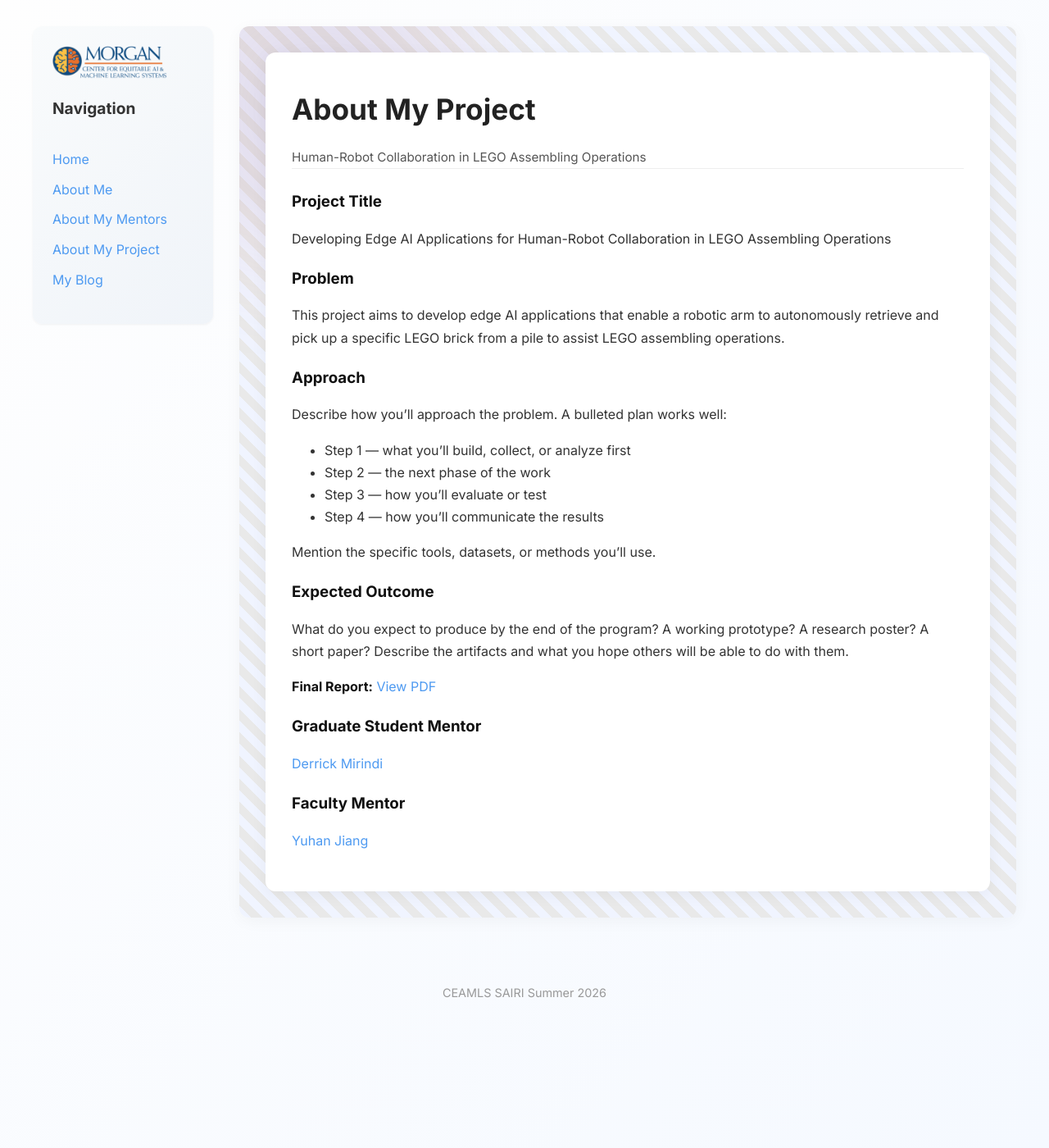
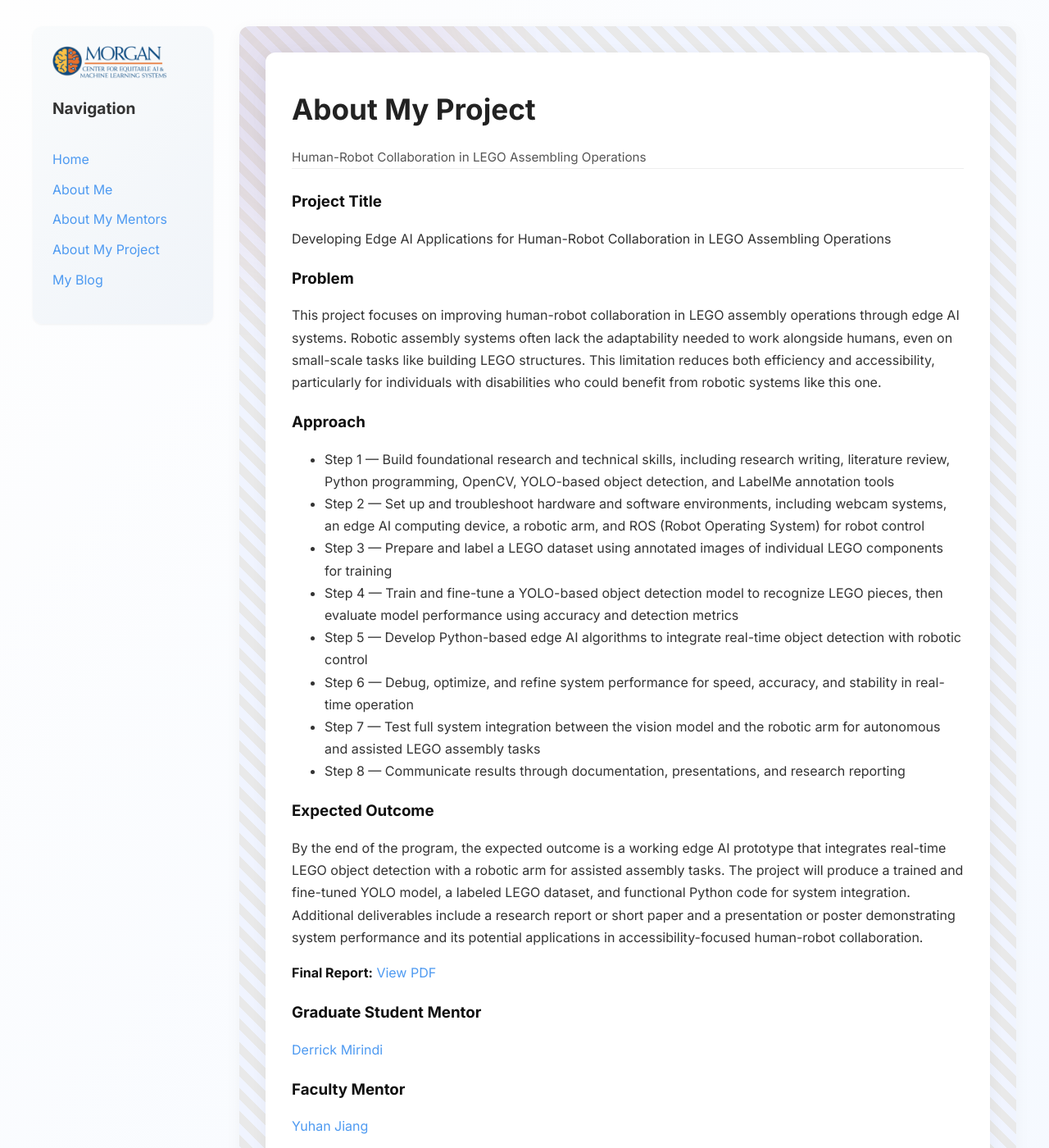
Before and after one commit to abdulahi-banji/abdulahi-banjiceamls26.github.io, a Jekyll site: the page built from pages/about-my-project.md, in a window 1280 px wide and 1400 px high. Shown: the whole window at 82% size. Built offline with Jekyll 4.4.1, drawn with Linux system fonts in a browser that asks for light colours.

Commit message:
Abdout my project draft

```diff
--- a/pages/about-my-project.md
+++ b/pages/about-my-project.md
@@ -7,24 +7,40 @@ subtitle: Human-Robot Collaboration in LEGO Assembling Operations
 project_title: "Developing Edge AI Applications for Human-Robot Collaboration in LEGO Assembling Operations"
 
 problem: |
-  This project aims to develop edge AI applications that enable a robotic arm to autonomously
-  retrieve and pick up a specific LEGO brick from a pile to assist LEGO assembling operations.
-
+  This project focuses on improving human-robot collaboration in LEGO assembly operations
+  through edge AI systems. Robotic assembly systems often lack the adaptability needed to
+  work alongside humans, even on small-scale tasks like building LEGO structures. This
+  limitation reduces both efficiency and accessibility, particularly for individuals with
+  disabilities who could benefit from robotic systems like this one.
 
 approach: |
-  Describe how you'll approach the problem. A bulleted plan works well:
-
-  - Step 1 — what you'll build, collect, or analyze first
-  - Step 2 — the next phase of the work
-  - Step 3 — how you'll evaluate or test
-  - Step 4 — how you'll communicate the results
-
-  Mention the specific tools, datasets, or methods you'll use.
+  - Step 1 — Build foundational research and technical skills, including research writing,
+    literature review, Python programming, OpenCV, YOLO-based object detection, and LabelMe
+    annotation tools
+  - Step 2 — Set up and troubleshoot hardware and software environments, including webcam
+    systems, an edge AI computing device, a robotic arm, and ROS (Robot Operating System)
+    for robot control
+  - Step 3 — Prepare and label a LEGO dataset using annotated images of individual LEGO
+    components for training
+  - Step 4 — Train and fine-tune a YOLO-based object detection model to recognize LEGO
+    pieces, then evaluate model performance using accuracy and detection metrics
+  - Step 5 — Develop Python-based edge AI algorithms to integrate real-time object
+    detection with robotic control
+  - Step 6 — Debug, optimize, and refine system performance for speed, accuracy, and
+    stability in real-time operation
+  - Step 7 — Test full system integration between the vision model and the robotic arm
+    for autonomous and assisted LEGO assembly tasks
+  - Step 8 — Communicate results through documentation, presentations, and research
+    reporting
 
 outcome: |
-  What do you expect to produce by the end of the program? A working prototype?
-  A research poster? A short paper? Describe the artifacts and what you hope
-  others will be able to do with them.
+  By the end of the program, the expected outcome is a working edge AI prototype that
+  integrates real-time LEGO object detection with a robotic arm for assisted assembly
+  tasks. The project will produce a trained and fine-tuned YOLO model, a labeled LEGO
+  dataset, and functional Python code for system integration. Additional deliverables
+  include a research report or short paper and a presentation or poster demonstrating
+  system performance and its potential applications in accessibility-focused human-robot
+  collaboration.
 
 final_report_url: https://example.com/your-report.pdf
 
```
